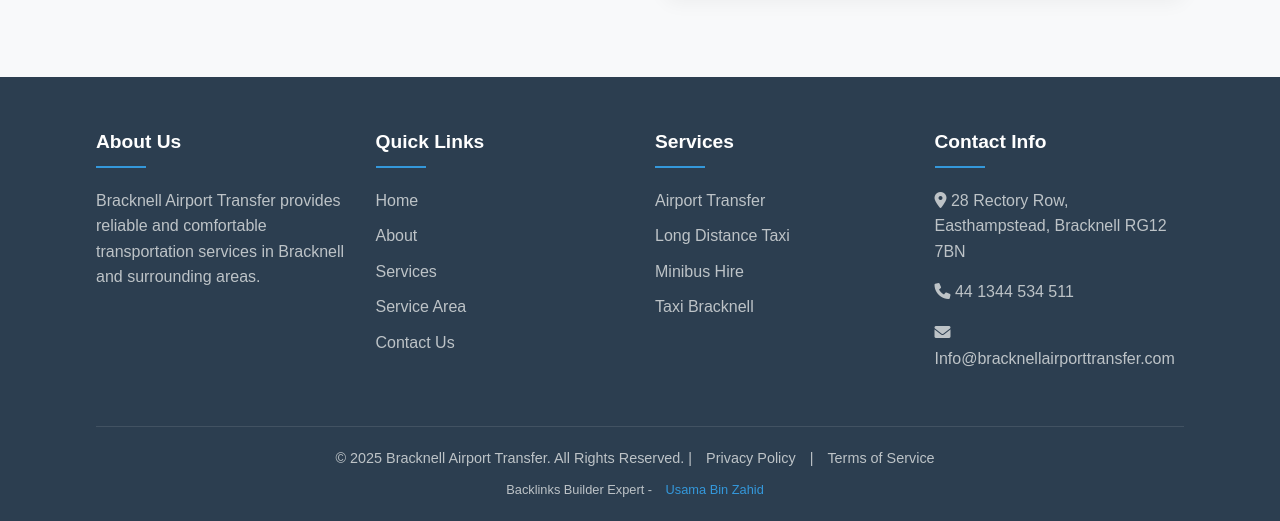
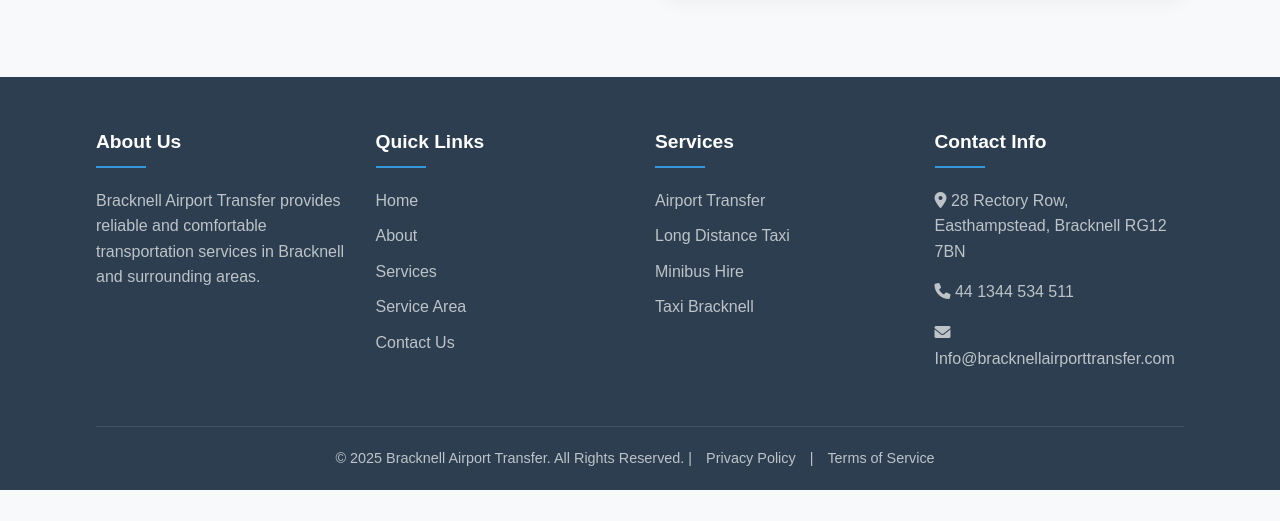
Before and after one commit to bracknellair3/Airport-taxi-bracknell, a plain HTML site: page index.html in a window 1280 px wide. Shown: the part 6412-6933 px from the top of the page. After the commit the page ends 6902 px from the top, so only its background shows below. Drawn offline with Linux system fonts and the light colour scheme.

Commit message:
Update index.html

```diff
--- a/index.html
+++ b/index.html
@@ -1181,7 +1181,6 @@
             </div>
             <div class="copyright">
                 <p>&copy; 2025 Bracknell Airport Transfer. All Rights Reserved. | <a href="#">Privacy Policy</a> | <a href="#">Terms of Service</a></p>
-                <div class="credit">Backlinks Builder Expert - <a href="http://wa.me/923186007344">Usama Bin Zahid</a></div>
             </div>
         </div>
     </footer>
@@ -1237,4 +1236,5 @@
         });
     </script>
 </body>
+
 </html>
```
